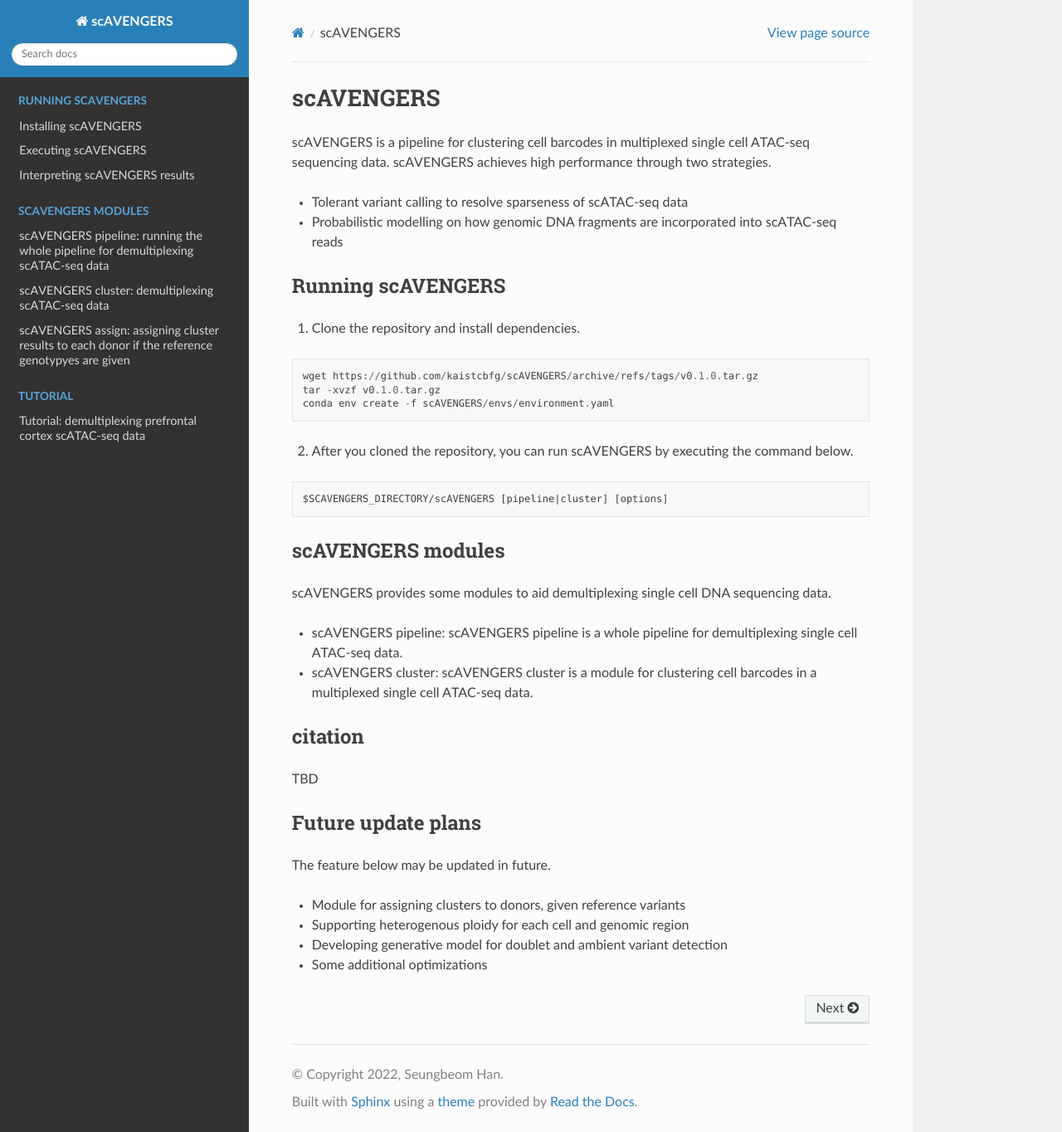
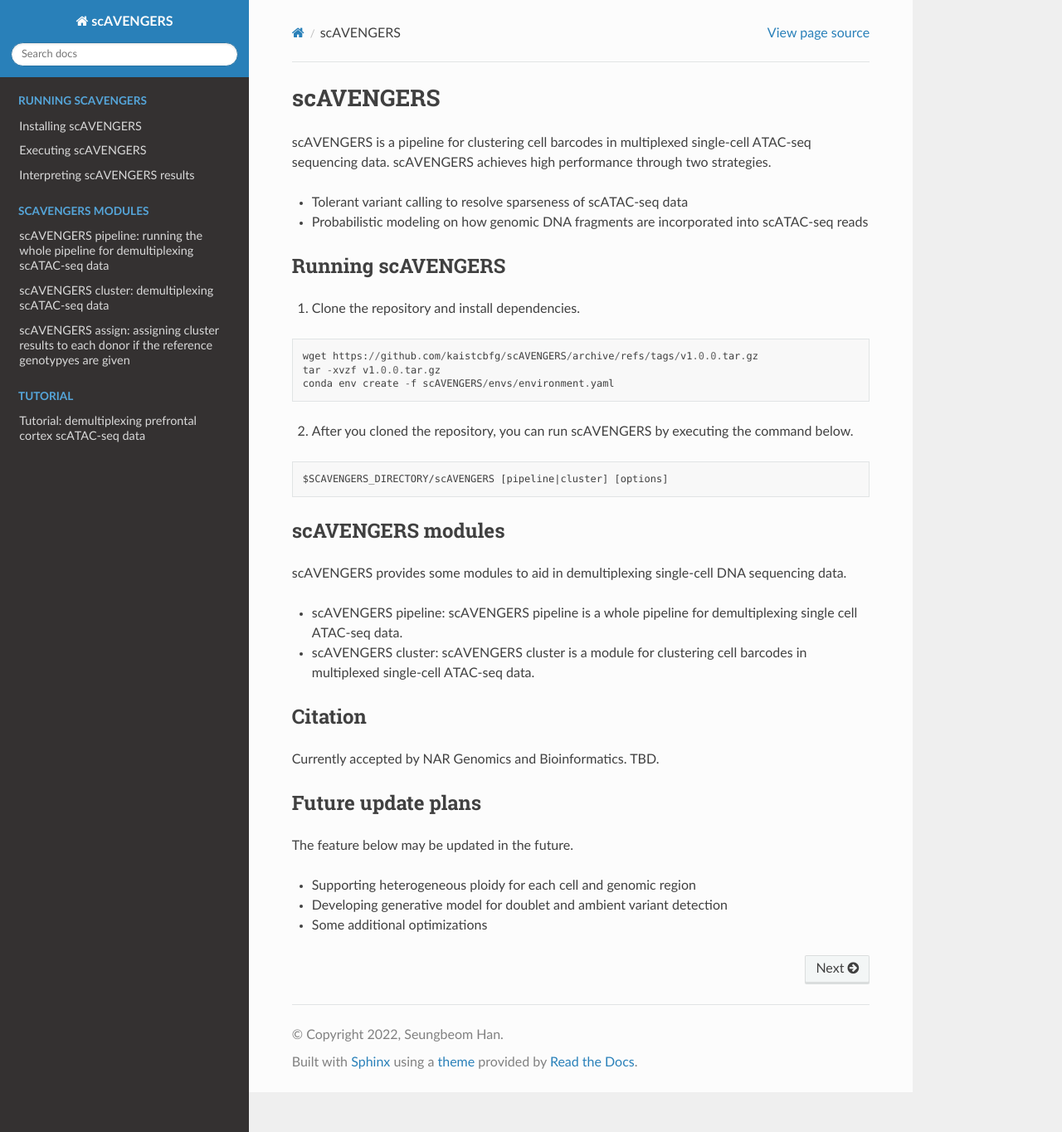
Before and after one commit to kaistcbfg/scAVENGERS, a Sphinx documentation site: the page built from docs/index.rst, in a window 1280 px wide and 1364 px high. Shown: the whole window at 83% size. Built offline with Sphinx 7.4.7 and the Read the Docs theme 2.0.0, drawn with Linux system fonts in a browser that asks for light colours.

```diff
--- a/docs/index.rst
+++ b/docs/index.rst
@@ -1,11 +1,11 @@
 scAVENGERS
 ==========
-scAVENGERS is a pipeline for clustering cell barcodes in multiplexed single cell ATAC-seq sequencing data.
+scAVENGERS is a pipeline for clustering cell barcodes in multiplexed single-cell ATAC-seq sequencing data.
 scAVENGERS achieves high performance through two strategies.
 
 * Tolerant variant calling to resolve sparseness of scATAC-seq data
 
-* Probabilistic modelling on how genomic DNA fragments are incorporated into scATAC-seq reads
+* Probabilistic modeling on how genomic DNA fragments are incorporated into scATAC-seq reads
 
 Running scAVENGERS
 ------------------
@@ -14,8 +14,8 @@ Running scAVENGERS
 
 .. code-block::
 
-   wget https://github.com/kaistcbfg/scAVENGERS/archive/refs/tags/v0.1.0.tar.gz
-   tar -xvzf v0.1.0.tar.gz
+   wget https://github.com/kaistcbfg/scAVENGERS/archive/refs/tags/v1.0.0.tar.gz
+   tar -xvzf v1.0.0.tar.gz
    conda env create -f scAVENGERS/envs/environment.yaml
 
 2. After you cloned the repository, you can run scAVENGERS by executing the command below.
@@ -37,11 +37,11 @@ Running scAVENGERS
 scAVENGERS modules
 ---------------------
 
-scAVENGERS provides some modules to aid demultiplexing single cell DNA sequencing data.
+scAVENGERS provides some modules to aid in demultiplexing single-cell DNA sequencing data.
 
 * scAVENGERS pipeline: scAVENGERS pipeline is a whole pipeline for demultiplexing single cell ATAC-seq data.
 
-* scAVENGERS cluster: scAVENGERS cluster is a module for clustering cell barcodes in a multiplexed single cell ATAC-seq data.
+* scAVENGERS cluster: scAVENGERS cluster is a module for clustering cell barcodes in multiplexed single-cell ATAC-seq data.
 
 .. toctree::
    :caption: scAVENGERS modules
@@ -60,19 +60,17 @@ scAVENGERS provides some modules to aid demultiplexing single cell DNA sequencin
    tutorial/tutorial.md
 
 
-citation
+Citation
 -----------
 
-TBD
+Currently accepted by NAR Genomics and Bioinformatics. TBD.
 
 Future update plans
 -------------------
 
-The feature below may be updated in future.
+The feature below may be updated in the future.
 
-* Module for assigning clusters to donors, given reference variants
-
-* Supporting heterogenous ploidy for each cell and genomic region
+* Supporting heterogeneous ploidy for each cell and genomic region
 
 * Developing generative model for doublet and ambient variant detection
 
```
